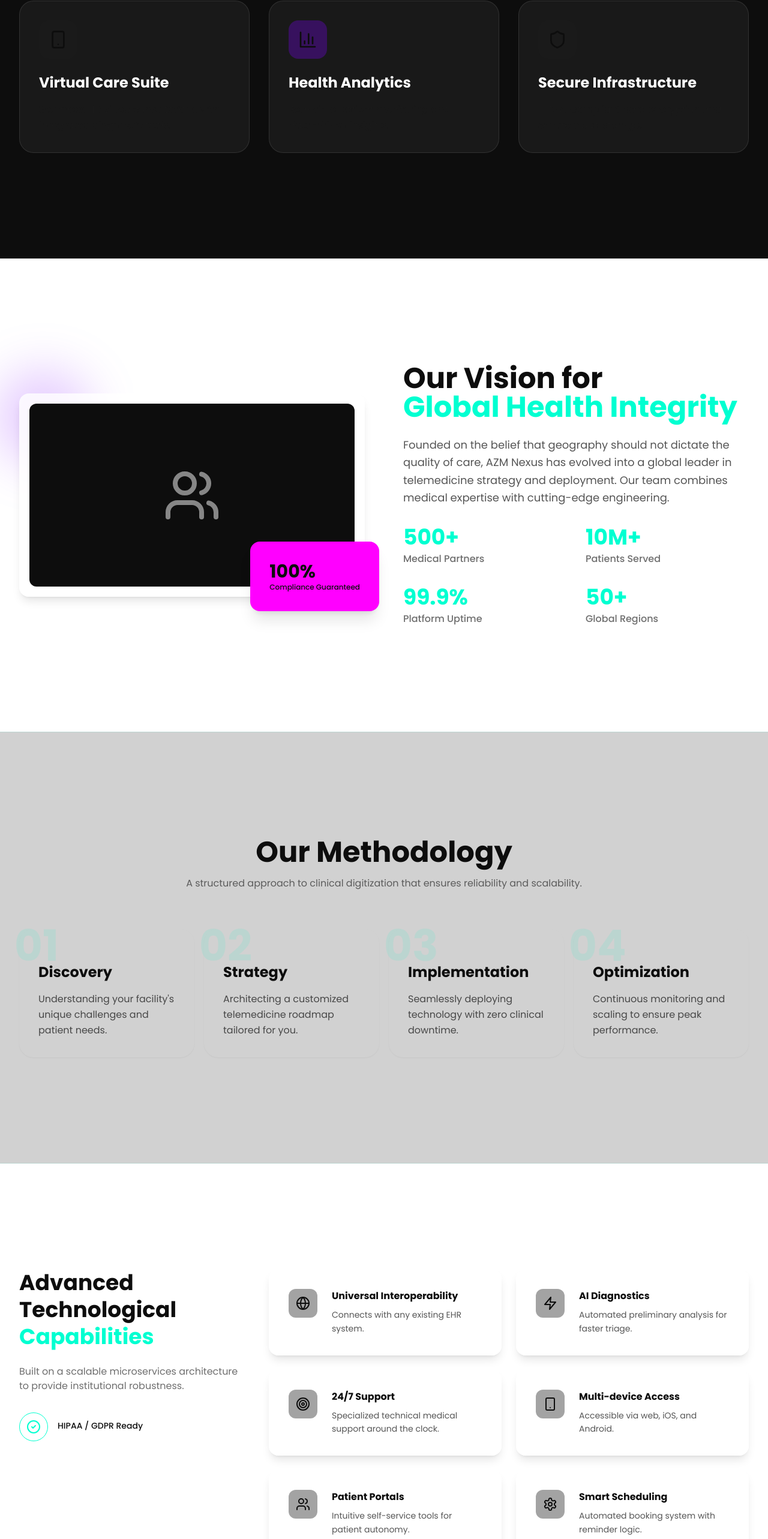
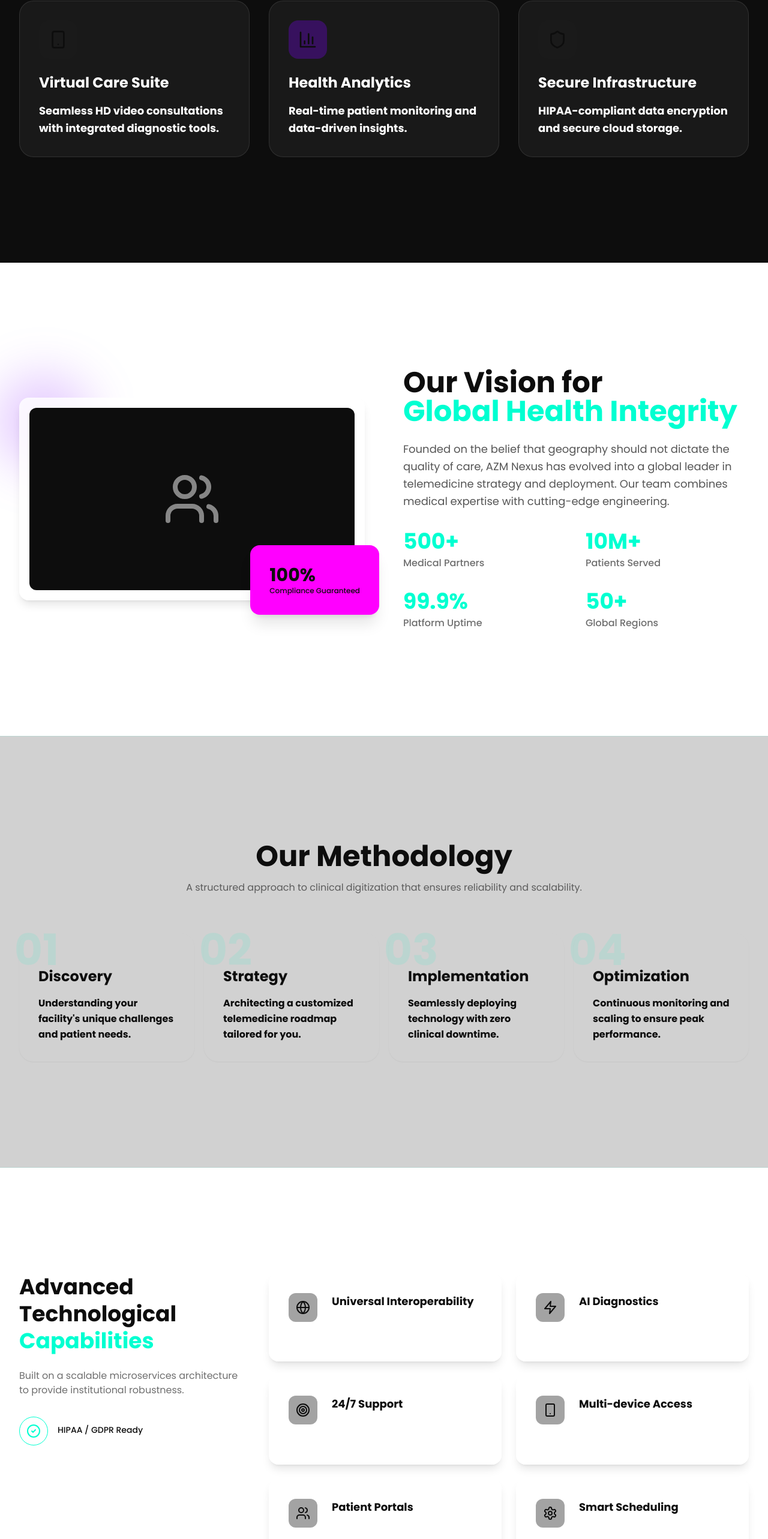
Before and after one commit to KHALIFAH334/azm-nexus-, a Next.js app: page / in a window 1280 px wide. Shown: the part 1502-4068 px from the top of the page at 60% size. Built offline with nearby package versions, Linux system fonts and the light colour scheme.

Commit message:
Global visibility fix: removed opacity and increased boldness across all section cards

```diff
--- a/src/app/page.tsx
+++ b/src/app/page.tsx
@@ -260,8 +260,8 @@
                 <div className={`${sol.color} w-16 h-16 rounded-2xl flex items-center justify-center text-brand-dark mb-6 group-hover:scale-110 transition-transform`}>
                   {sol.icon}
                 </div>
-                <h3 className="text-2xl font-bold mb-4">{sol.title}</h3>
-                <p className="text-brand-soft/60 leading-relaxed">
+                <h3 className="text-2xl font-black mb-4 group-hover:text-brand-teal transition-colors drop-shadow-sm">{sol.title}</h3>
+                <p className="text-white dark:text-white font-bold leading-relaxed text-lg">
                   {sol.desc}
                 </p>
               </motion.div>
@@ -325,8 +325,8 @@
                   {step.step}
                 </span>
                 <div className="relative z-10">
-                  <h3 className="text-2xl font-bold mb-4 mt-6 text-brand-dark dark:text-white group-hover:text-brand-teal transition-colors">{step.title}</h3>
-                  <p className="text-brand-dark/70 dark:text-white/60 text-base leading-relaxed">{step.desc}</p>
+                  <h3 className="text-2xl font-black mb-4 mt-6 text-brand-dark dark:text-white group-hover:text-brand-teal transition-colors">{step.title}</h3>
+                  <p className="text-brand-dark dark:text-white font-bold text-base leading-relaxed">{step.desc}</p>
                 </div>
               </div>
             ))}
@@ -358,8 +358,8 @@
                     {cap.icon}
                   </div>
                   <div>
-                    <h4 className="font-bold mb-2">{cap.title}</h4>
-                    <p className="text-sm opacity-70 leading-relaxed">{cap.desc}</p>
+                    <h4 className="font-black text-lg mb-2">{cap.title}</h4>
+                    <p className="text-sm font-bold text-white/90 leading-relaxed">{cap.desc}</p>
                   </div>
                 </div>
               ))}
```
